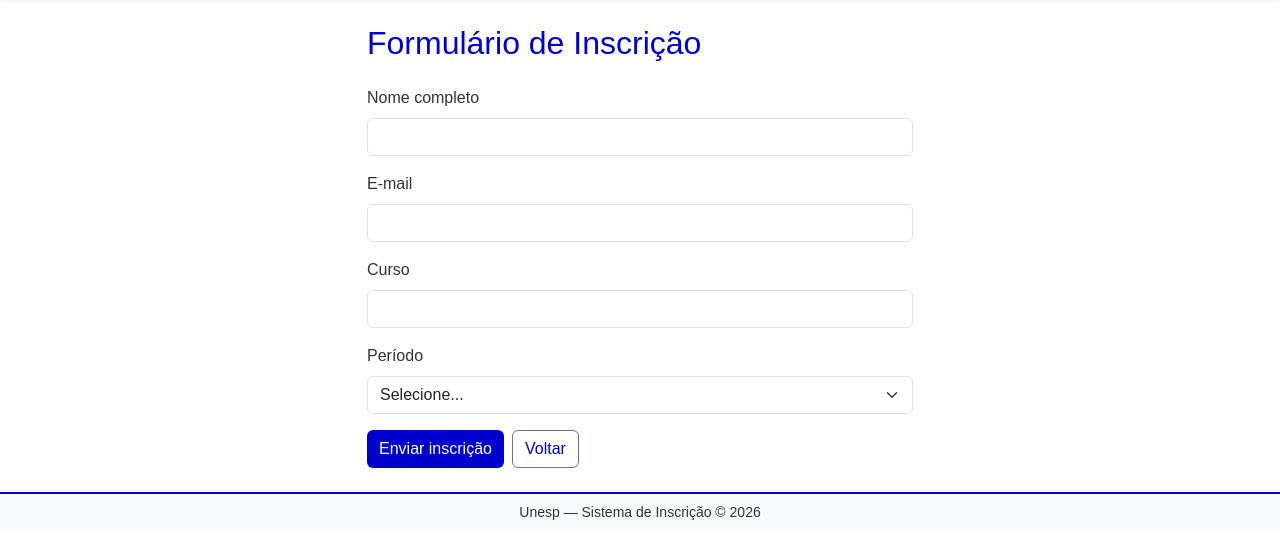
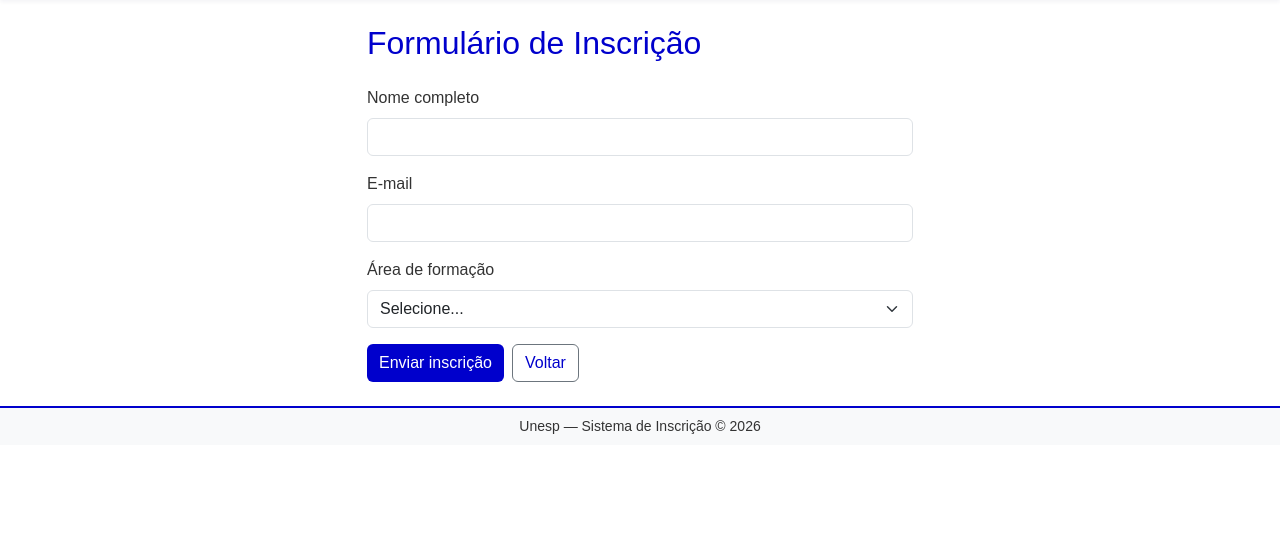
Before and after one commit to williambm/thymeleaf_remember, a Spring Boot app: page /inscricao in a window 1280 px wide. Shown: the part 66-625 px from the top of the page. Run offline with Spring Boot 4, Linux system fonts and the light colour scheme.

Commit message:
Substitui curso/período por área de formação no participante
Remove os campos curso e período da entidade Inscricao e adiciona
o enum AreaFormacao (EXATAS, BIOLOGICAS, HUMANAS, APLICADAS) com
label em português. Atualiza formulário, consulta de status e controller.

https://claude.ai/code/session_015sn9iNwYykMUWpLrBWndoq

```diff
--- a/src/main/java/br/unesp/evento/controller/InscricaoControlador.java
+++ b/src/main/java/br/unesp/evento/controller/InscricaoControlador.java
@@ -1,5 +1,6 @@
 package br.unesp.evento.controller;
 
+import br.unesp.evento.model.AreaFormacao;
 import br.unesp.evento.model.Evento;
 import br.unesp.evento.model.Inscricao;
 import br.unesp.evento.service.InscricaoServico;
@@ -28,6 +29,7 @@ public class InscricaoControlador {
     public String formularioInscricao(Model model) {
         model.addAttribute("evento", evento);
         model.addAttribute("inscricao", new Inscricao());
+        model.addAttribute("areas", AreaFormacao.values());
         return "publico/formulario-inscricao";
     }
 
@@ -40,6 +42,7 @@ public class InscricaoControlador {
             model.addAttribute("erro", e.getMessage());
             model.addAttribute("evento", evento);
             model.addAttribute("inscricao", inscricao);
+            model.addAttribute("areas", AreaFormacao.values());
             return "publico/formulario-inscricao";
         }
         return "redirect:/";
--- a/src/main/resources/templates/publico/consulta-status.html
+++ b/src/main/resources/templates/publico/consulta-status.html
@@ -23,8 +23,7 @@
                 <ul class="list-group">
                     <li class="list-group-item"><strong>Nome:</strong> <span th:text="${inscricao.nome}"></span></li>
                     <li class="list-group-item"><strong>E-mail:</strong> <span th:text="${inscricao.email}"></span></li>
-                    <li class="list-group-item"><strong>Curso:</strong> <span th:text="${inscricao.curso}"></span></li>
-                    <li class="list-group-item"><strong>Período:</strong> <span th:text="${inscricao.periodo}"></span></li>
+                    <li class="list-group-item"><strong>Área de formação:</strong> <span th:text="${inscricao.areaFormacao.label}"></span></li>
                     <li class="list-group-item">
                         <strong>Status:</strong>
                         <span th:classappend="
--- a/src/main/resources/templates/publico/formulario-inscricao.html
+++ b/src/main/resources/templates/publico/formulario-inscricao.html
@@ -40,29 +40,15 @@
               />
             </div>
             <div class="mb-3">
-              <label class="form-label" for="curso">Curso</label>
-              <input
-                type="text"
-                class="form-control"
-                id="curso"
-                th:field="*{curso}"
-                required
-                maxlength="80"
-              />
-            </div>
-            <div class="mb-3">
-              <label class="form-label" for="periodo">Período</label>
+              <label class="form-label" for="areaFormacao">Área de formação</label>
               <select
                 class="form-select"
-                id="periodo"
-                th:field="*{periodo}"
+                id="areaFormacao"
+                th:field="*{areaFormacao}"
                 required
               >
-                <option value="" th:text="'Selecione...'"></option>
-                <option value="Matutino">Matutino</option>
-                <option value="Vespertino">Vespertino</option>
-                <option value="Noturno">Noturno</option>
-                <option value="Integral">Integral</option>
+                <option value="">Selecione...</option>
+                <option th:each="area : ${areas}" th:value="${area}" th:text="${area.label}"></option>
               </select>
             </div>
             <div class="d-flex gap-2">
```
Also changed, not shown: src/main/java/br/unesp/evento/model/AreaFormacao.java (added, +19 -0 lines), src/main/java/br/unesp/evento/model/Inscricao.java (+7 -14 lines).
